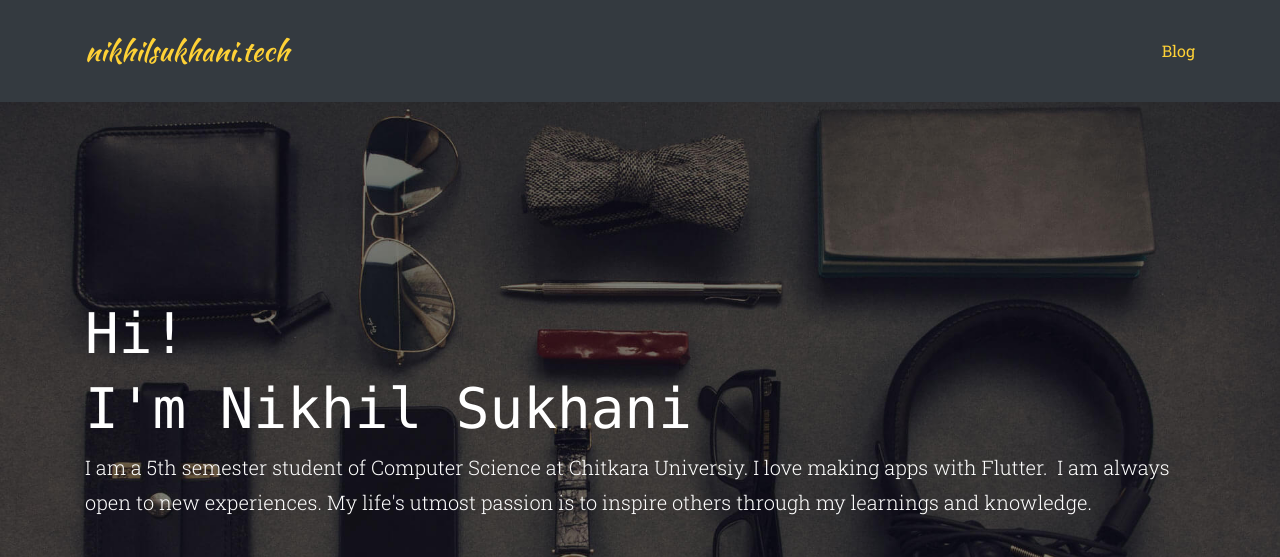
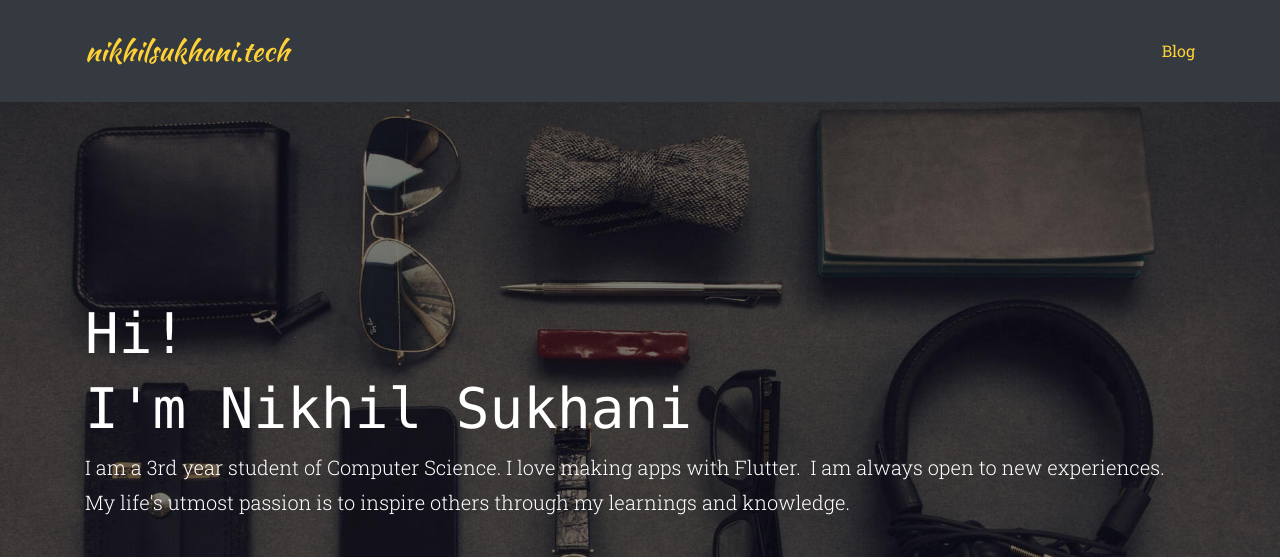
Before and after one commit to Sukhani13/Nikhil, a plain HTML site: page index.html in a window 1280 px wide. Shown: the top 557 px of the page. Drawn offline with nearby package versions, Linux system fonts and the light colour scheme; a web font is replaced by a local one.

Commit message:
Updated index.html

```diff
--- a/index.html
+++ b/index.html
@@ -30,7 +30,7 @@
             <div class="intro-text">
                 <h1 class="display-4 text-monospace text-left">Hi!</h1>
                 <h1 class="display-4 text-monospace text-left">I'm Nikhil Sukhani</h1>
-                <p class="lead text-left">I am a 5th semester student of Computer Science at Chitkara Universiy. I love
+                <p class="lead text-left">I am a 3rd year student of Computer Science. I love
                     making apps with Flutter.&nbsp; I am always open to new experiences. My life's utmost passion is to
                     inspire others through my learnings and knowledge.</p></br>
                 <div class="social-icons">
```
